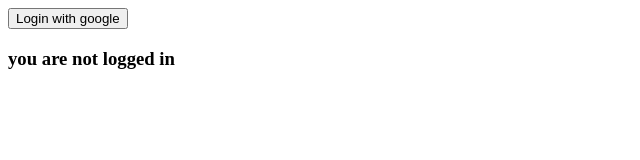
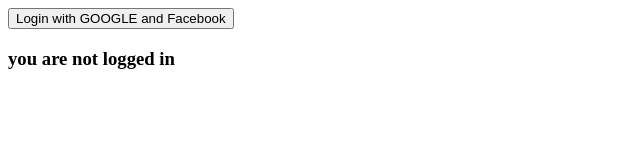
Before and after one commit to tanisha-1998/testing, a plain HTML site: page index.html in a window 1280 px wide. Shown: the whole page, without its empty margins (0-640 px from the left). Drawn offline with Linux system fonts and the light colour scheme.

Commit message:
GOOGLE and Facebook

```diff
--- a/index.html
+++ b/index.html
@@ -11,7 +11,7 @@
 </head>
 
 <body>
-    <button id="google-login">Login with google</button>
+    <button id="google-login">Login with GOOGLE and Facebook</button>
     <h3 id="text">you are not logged in</h3>
 
     <!-- Firebase App (the core Firebase SDK) is always required and must be listed first -->
```
